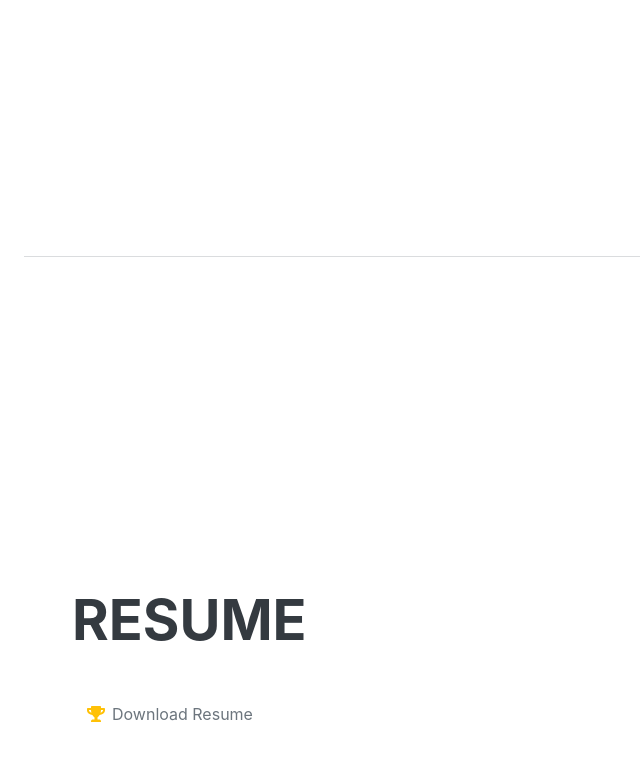
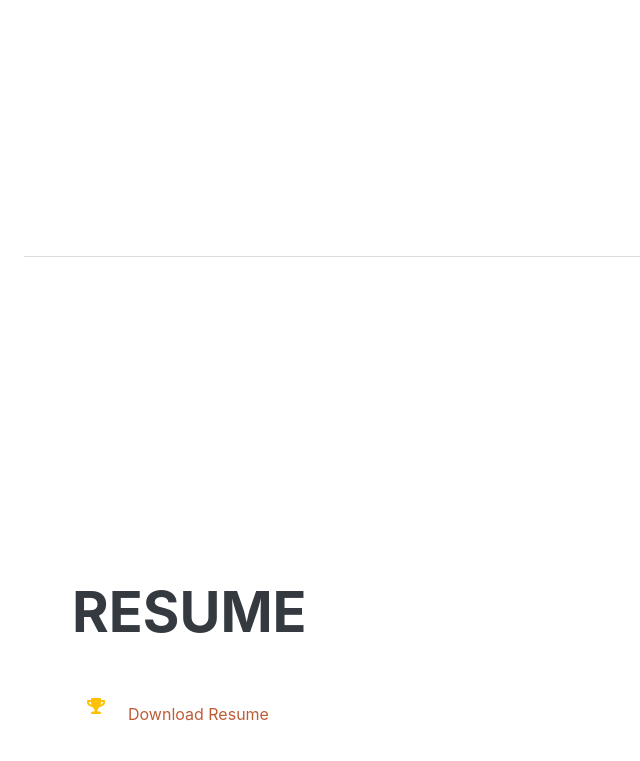
Before and after one commit to mhwasim/mhwasim.github.io, a plain HTML site: page index.html in a window 1280 px wide. Shown: the part 4954-5715 px from the top of the page, without its empty margins (248-888 px from the left). Drawn offline with nearby package versions, Linux system fonts and the light colour scheme; a web font is replaced by a local one.

Commit message:
working link

```diff
--- a/index.html
+++ b/index.html
@@ -223,9 +223,9 @@
                 <div class="resume-section-content">
                     <h2 class="mb-5">Resume</h2>
                     <ul class="fa-ul mb-0">
-                        <li href="assets/MuhammadWasim.pdf">
+                        <li>
                             <span class="fa-li"><i class="fas fa-trophy text-warning"></i></span>
-                            Download Resume
+                            <a class="nav-link js-scroll-trigger" href="/assets/MuhammadWasim.pdf">Download Resume</a>
                         </li>
                     </ul>
                 </div>
```
